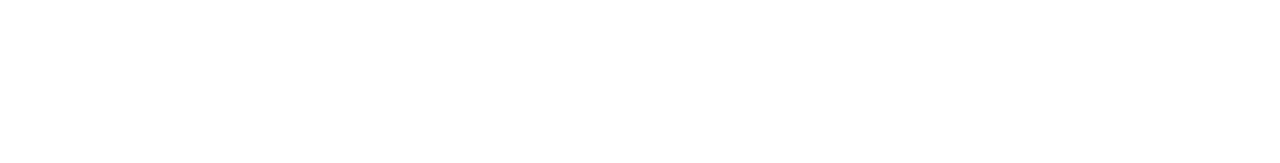
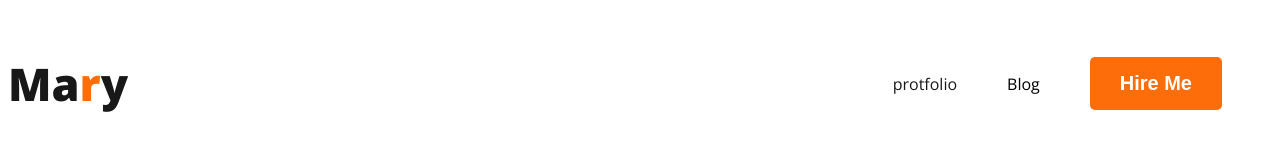
Before and after one commit to AlAminii/developer-protfolio, a plain HTML site: page index.htm in a window 1280 px wide. Drawn offline with nearby package versions, Linux system fonts and the light colour scheme.

Commit message:
added nav

```diff
--- a/index.htm
+++ b/index.htm
@@ -3,10 +3,26 @@
 <head>
     <meta charset="UTF-8">
     <meta name="viewport" content="width=device-width, initial-scale=1.0">
-    <title>Document</title>
+    <title>Developer Protfulio</title>
+    <link rel="preconnect" href="https://fonts.googleapis.com">
+    <link rel="preconnect" href="https://fonts.gstatic.com" crossorigin>
+    <link href="https://fonts.googleapis.com/css2?family=Open+Sans:ital,wght@0,400;0,700;0,800;1,300&display=swap" rel="stylesheet">
+
+
+    <link rel="stylesheet" href="style.css">
 </head>
 <body>
     <header>
+      <nav>
+        <h3 class="nav-title" >Ma<span class="primary-text-color">r</span>y</h3>
+        <ul>
+
+            <li><a href="">protfolio</a></li>
+            <li><a href=""></a>Blog</li>
+           <li><button class="btn-primary">Hire Me</button></li>
+
+        </ul>
+      </nav>
 
     </header>
 
--- /dev/null
+++ b/style.css
@@ -0,0 +1,42 @@
+body{
+
+    font-family: 'Open Sans', sans-serif;
+
+}
+.primary-text-color{
+   color: #FD6E0A;
+}
+.btn-primary{
+    border-radius: 5px;
+    background: #FD6E0A;
+    border: 0;
+    font-size: 20px;
+    font-weight: 700;
+   color:#FFFFFF;
+  padding: 15px 30px;
+}
+
+nav{
+    display: flex;
+    justify-content:space-between;
+    align-items: center;
+
+}
+.nav-title{
+color: #181818;
+font-size: 45px;
+font-weight: 800;
+
+}
+nav > ul{
+    display: flex;
+   align-items: center;
+}
+nav li{
+    list-style: none;
+    margin-right: 50px;
+}
+nav a{
+    text-decoration: none;
+    color: #181818;
+}
```
